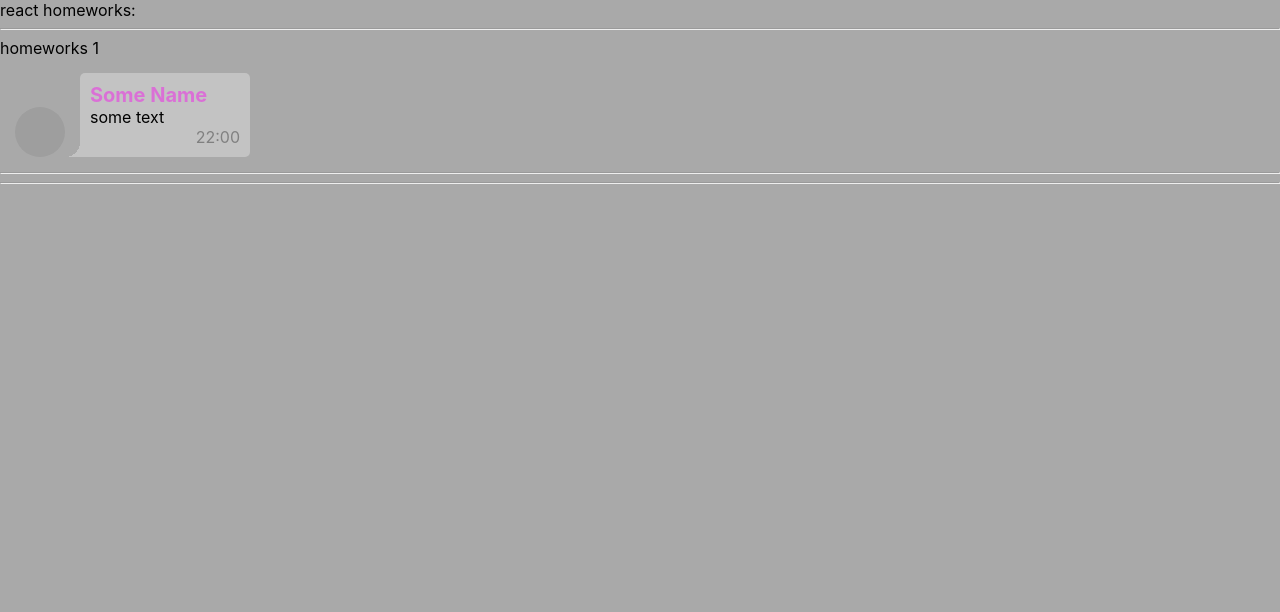
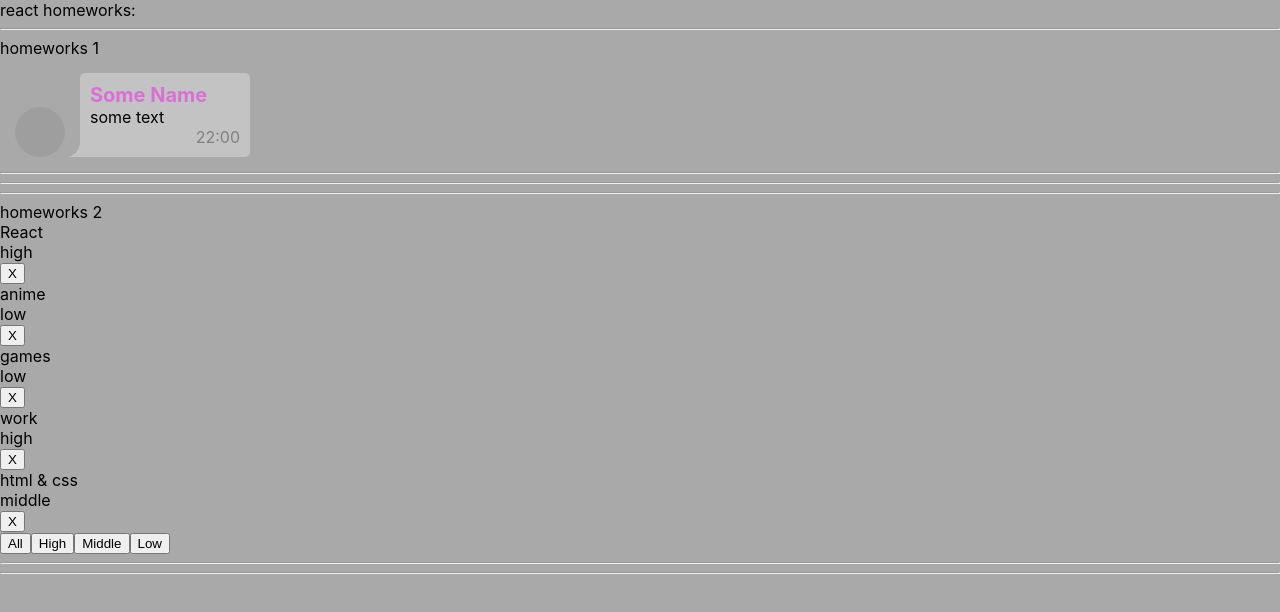
Before and after one commit to egory4fash/HomeTasks, a React (Create React App) app: page / in a window 1280 px wide. Shown: the top 612 px of the page. Built offline with nearby package versions, Linux system fonts and the light colour scheme; grey boxes are pictures that could not be loaded.

Commit message:
HomeTask2 no css

```diff
--- a/src/p1-main/m1-ui/u1-app/App.tsx
+++ b/src/p1-main/m1-ui/u1-app/App.tsx
@@ -1,13 +1,14 @@
 import React from 'react'
 import s from './App.module.css'
 import HW1 from '../../../p2-homeworks/h1/HW1'
+import HW2 from "../../../p2-homeworks/h2/HW2";
 
 function App() {
     return (
         <div className={s.App}>
             <div>react homeworks:</div>
             <HW1/>
-            {/*<HW2/>*/}
+            <HW2/>
             {/*<HW3/>*/}
             {/*<HW4/>*/}
             {/*<HW5/>*/}
--- a/src/p2-homeworks/h1/Message.tsx
+++ b/src/p2-homeworks/h1/Message.tsx
@@ -16,7 +16,7 @@
 
                 <img src={props.avatar}/>
 
-                <div className={classes.tail} />
+                <div className={classes.tail}/>
                 <div className={classes.message}>
                     <div className={classes.name}>{props.name}</div>
                     <div className={classes.msg}>{props.message}</div>
--- a/src/p2-homeworks/h2/Affair.tsx
+++ b/src/p2-homeworks/h2/Affair.tsx
@@ -1,17 +1,19 @@
 import React from 'react'
+import {AffairType} from "./HW2";
 
 type AffairPropsType = {
     // key не нужно типизировать
-    affair: any // need to fix any
-    deleteAffairCallback: any // need to fix any
+    affair: AffairType // need to fix any
+    deleteAffairCallback: (_id:number) => void // need to fix any
 }
 
 function Affair(props: AffairPropsType) {
-    const deleteCallback = () => {}// need to fix
+    const deleteCallback = () => {props.deleteAffairCallback(props.affair._id)}// need to fix
 
     return (
         <div>
-            // show some text
+            <div>{props.affair.name}</div>
+            <div>{[props.affair.priority]}</div>
 
             <button onClick={deleteCallback}>X</button>
         </div>
--- a/src/p2-homeworks/h2/Affairs.tsx
+++ b/src/p2-homeworks/h2/Affairs.tsx
@@ -1,14 +1,14 @@
 import React from 'react'
 import Affair from './Affair'
-import {AffairType} from './HW2'
+import {AffairType, FilterType} from './HW2'
 
 type AffairsPropsType = { // need to fix any
-    data: any
-    setFilter: any
-    deleteAffairCallback: any
+    data: AffairType[],
+    setFilter: (setFilter: FilterType) => void
+    deleteAffairCallback: (_id: number) => void
 }
 
-function Affairs(props: AffairsPropsType) {
+export function Affairs(props: AffairsPropsType) {
     const mappedAffairs = props.data.map((a: AffairType) => (
         <Affair // should work
             key={a._id} // кеи ОБЯЗАТЕЛЬНЫ в 99% - так что лучше их писать всегда при создании компонент в мапе
@@ -17,10 +17,18 @@
         />
     ))
 
-    const setAll = () => {} // need to fix
-    const setHigh = () => {}
-    const setMiddle = () => {}
-    const setLow = () => {}
+    const setAll = () => {
+        props.setFilter('all')
+    }
+    const setHigh = () => {
+        props.setFilter('high')
+    }
+    const setMiddle = () => {
+        props.setFilter('middle')
+    }
+    const setLow = () => {
+        props.setFilter('low')
+    }
 
     return (
         <div>
@@ -34,5 +42,3 @@
         </div>
     )
 }
-
-export default Affairs
--- a/src/p2-homeworks/h2/HW2.tsx
+++ b/src/p2-homeworks/h2/HW2.tsx
@@ -1,13 +1,19 @@
 import React, {useState} from 'react'
-import Affairs from './Affairs'
+import {Affairs} from './Affairs'
 
 // types
-export type AffairPriorityType = any // need to fix any
-export type AffairType = any // need to fix any
+export type AffairPriorityType = 'low' | 'middle' | 'high'// need to fix any
+export type AffairType = {
+    _id: number,
+    name: string,
+    priority: AffairPriorityType
+} // need to fix any
 export type FilterType = 'all' | AffairPriorityType
 
+
 // constants
-const defaultAffairs: any = [ // need to fix any
+
+const defaultAffairs: Array<AffairType> = [ // need to fix any
     {_id: 1, name: 'React', priority: 'high'},
     {_id: 2, name: 'anime', priority: 'low'},
     {_id: 3, name: 'games', priority: 'low'},
@@ -16,20 +22,21 @@
 ]
 
 // pure helper functions
-export const filterAffairs = (affairs: any, filter: any): any => { // need to fix any
+export function filterAffairs (affairs: Array<AffairType>, filter: FilterType): Array<AffairType>  { // need to fix any
     if (filter === 'all') return affairs
-    else return // need to fix
+    else return affairs.filter(a => a.priority === filter)
 }
-export const deleteAffair = (affairs: any, _id: any): any => { // need to fix any
-    return // need to fix
+export function deleteAffair (affairs: Array<AffairType>, _id: number): Array<AffairType>  { // need to fix any
+    return affairs.filter(a => a._id !== _id)// need to fix
 }
 
 function HW2() {
-    const [affairs, setAffairs] = useState<any>(defaultAffairs) // need to fix any
+    const [affairs, setAffairs] = useState<Array<AffairType>>(defaultAffairs) // need to fix any
     const [filter, setFilter] = useState<FilterType>('all')
 
     const filteredAffairs = filterAffairs(affairs, filter)
-    const deleteAffairCallback = (_id: any) => setAffairs(deleteAffair(affairs, _id)) // need to fix any
+    function deleteAffairCallback (_id: number)
+    { setAffairs(deleteAffair(affairs, _id))} // need to fix any
 
     return (
         <div>
```
